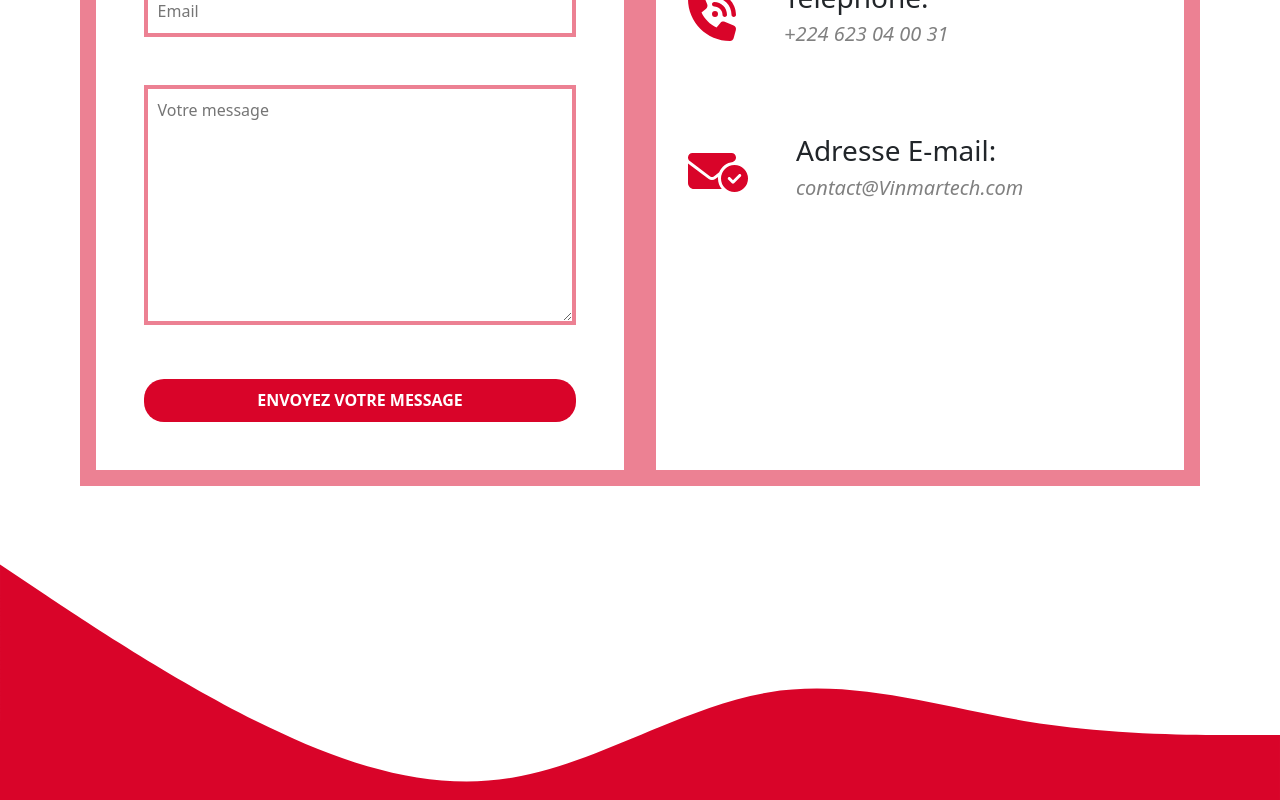
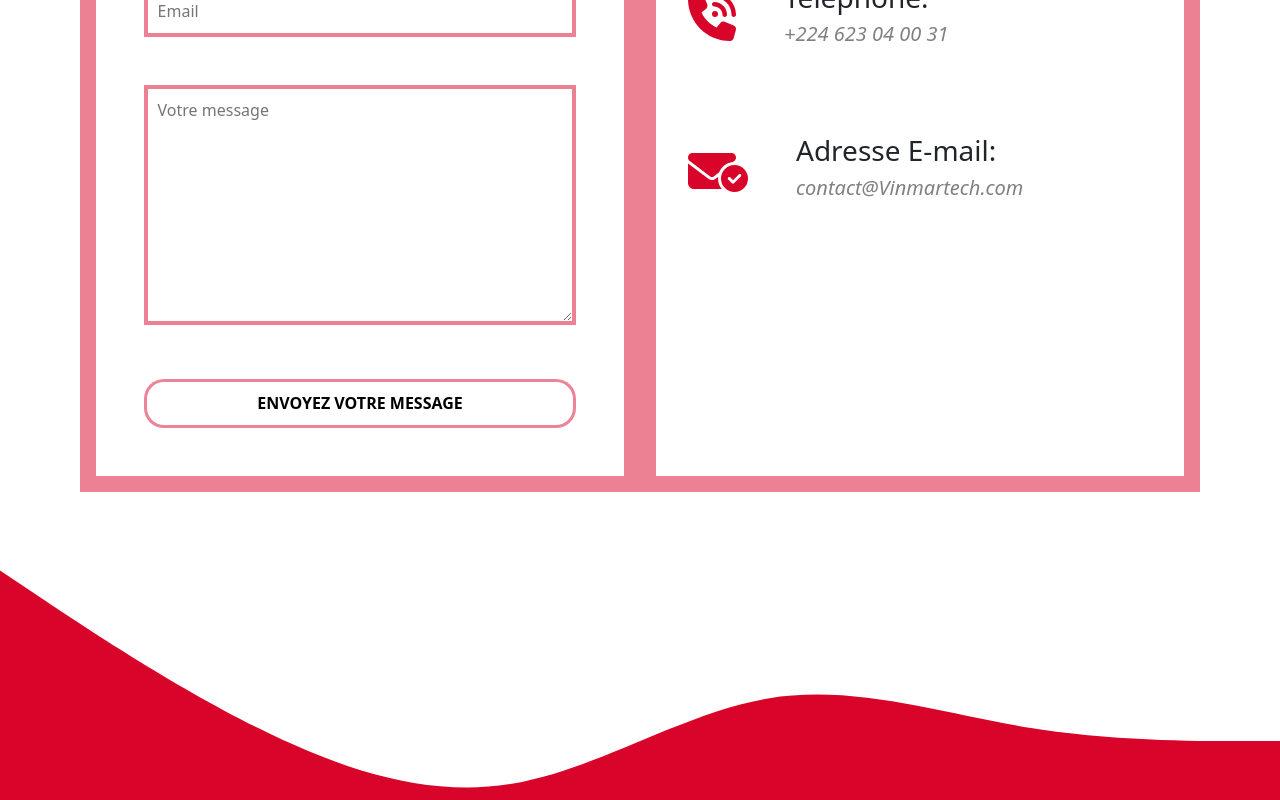
Before and after one commit to Alphonse-K/vinmartech, a React (Create React App) app: page /contact in a window 1280 px wide. In both pictures the pointer is over the input "ENVOYEZ VOTRE MESSAGE". Shown: the part 543-1343 px from the top of the page. Built offline with nearby package versions, Linux system fonts and the light colour scheme; a web font is replaced by a local one.

Commit message:
contact button design updated

```diff
--- a/src/App.css
+++ b/src/App.css
@@ -814,6 +814,13 @@ ul li .link:hover::before {
   border-radius: 20px;
 }
 
+.form .contact-form input[type='submit']:hover {
+  background-color: rgb(255, 255, 255);
+  border:rgba(217, 4, 41, 0.49) solid 3px;
+  color: rgb(0, 0, 0);
+  transition: .5s ease-in-out;
+}
+
 .contact-section .contact-address {
   border: rgba(217, 4, 41, .5) solid 1rem;
   width: 50%;
--- a/src/components/Contact.js
+++ b/src/components/Contact.js
@@ -1,4 +1,4 @@
-import React from 'react';
+import React, {useState} from 'react';
 import Navbar from './Navbar';
 import Footer from './Footer';
 import BackToTop from './BackToTop';
@@ -8,8 +8,13 @@ import { faEnvelopeCircleCheck, faLocationDot, faPhoneVolume } from '@fortawesom
 
 export default function Contact() {
 
+  const [name, setName] = useState('');
+  const [email, setEmail] = useState('');
+  const [message, setMessage] = useState('');
+
   const handleClick = (e) => {
     e.preventDefault();
+
   }
 
   return (
```
